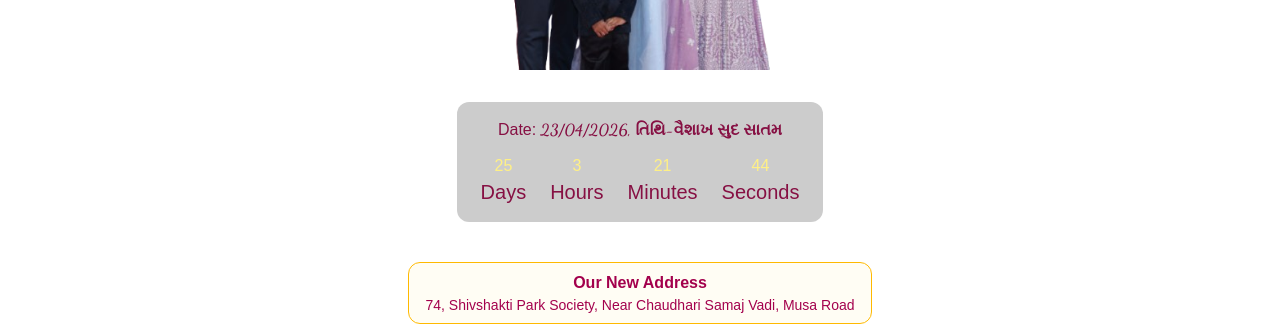
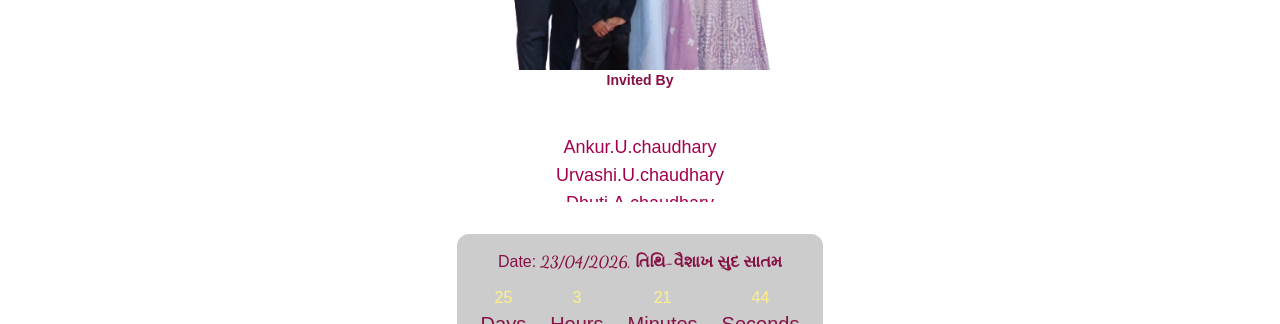
Before and after one commit to harendrasinp/invitation, a Next.js app: page /maincard in a window 1280 px wide. Shown: the part 795-1119 px from the top of the page. Built offline with nearby package versions, Linux system fonts and the light colour scheme; grey boxes are pictures that could not be loaded.

Commit message:
family name add

```diff
--- a/app/maincard/page.tsx
+++ b/app/maincard/page.tsx
@@ -14,11 +14,11 @@ useEffect(() => {
     const shouldPlay = localStorage.getItem("playMusic");
 
     if (shouldPlay === "true" && audioRef.current) {
-    audioRef.current.play().catch(() => {});
+      audioRef.current.play().catch(() => { });
     }
 
     const playOnClick = () => {
-    audioRef.current?.play().catch(() => {});
+      audioRef.current?.play().catch(() => { });
       document.removeEventListener("click", playOnClick);
     };
 
@@ -134,12 +134,26 @@ useEffect(() => {
         <div>
           <img src="/images/family.png" alt="family photo" width={500} />
         </div>
-
+        {/* ---------------------------------Invited by-------------------- */}
+        <div className="text-center ">
+          <p className="text-pink-900 font-bold text-sm">Invited By</p>
+          <div className="overflow-hidden">
+            <motion.div className="text-pink-800 whitespace-nowrap text-lg overflow-hidden"
+              initial={{ y: "100%" }}
+              animate={{ y: "-30%" }}
+              transition={{ duration: 12, ease: "linear", repeat: Infinity }}>
+              <p>Ankur.U.chaudhary</p>
+              <p>Urvashi.U.chaudhary</p>
+              <p>Dhuti.A.chaudhary</p>
+              <p>Mivan.A.chaudhary</p>
+            </motion.div>
+          </div>
+        </div>
         {/* ⏳ Countdown Timer */}
         <div className="mt-8 text-center bg-black/20 backdrop-blur-[5px] px-6 py-4 rounded-xl">
-          <h2 className="mb-3 text-pink-900">
+          <div className="mb-3 text-pink-900">
             Date:<span className="text-pink-900 font-bold font-dancing"> 23/04/2026, તિથિ-વૈશાખ સુદ  સાતમ</span>
-          </h2>
+          </div>
 
           <div className="flex gap-6  text-yellow-200">
             <div>
```
Also changed, not shown: 1 other file (tests, documents, lock files or other folders). Lines whose indentation alone changed are shown as unchanged.
